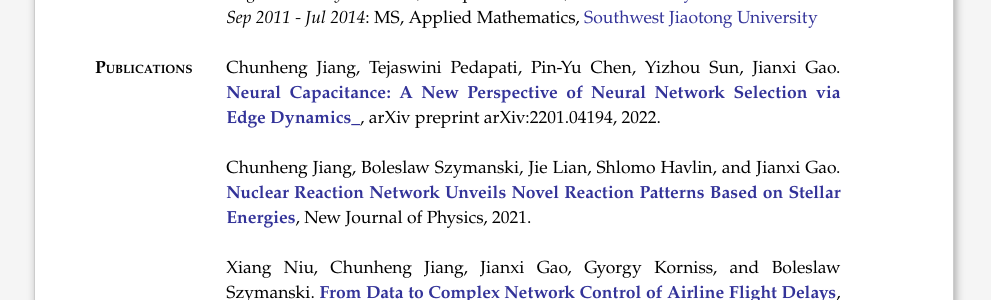
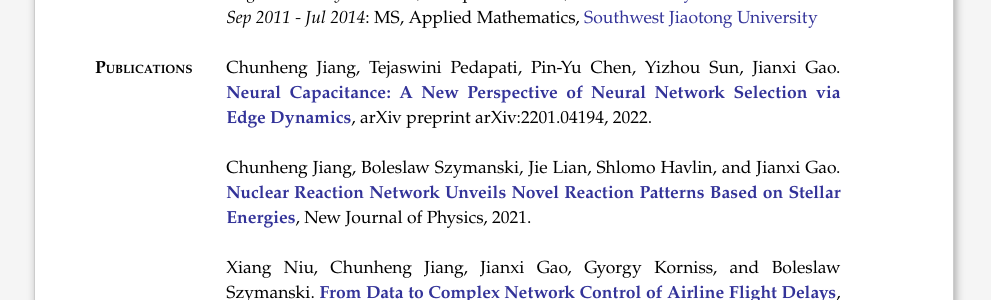
Before and after one commit to horsehour/horsehour.github.io, a Jekyll site: the page built from index.md, in a window 1280 px wide and 900 px high, scrolled down 484 px. Shown: the part 175-475 px from the top of the window, without its empty margins (146-1137 px from the left). Built offline with Jekyll 4.4.1, drawn with Linux system fonts in a browser that asks for light colours; comment, search, counter and statistics services are not loaded.

Commit message:
underscore is removed from publications

```diff
--- a/index.md
+++ b/index.md
@@ -47,7 +47,7 @@ Publications
 ============
 Chunheng Jiang, Tejaswini Pedapati, Pin-Yu Chen, Yizhou Sun, Jianxi Gao.
 <b>[Neural Capacitance: A New Perspective of Neural
-Network Selection via Edge Dynamics_][capacitance]{:target="_blank"}</b>,
+Network Selection via Edge Dynamics][capacitance]{:target="_blank"}</b>,
 arXiv preprint arXiv:2201.04194, 2022.
 
 Chunheng Jiang, Boleslaw Szymanski, Jie Lian, Shlomo Havlin, and Jianxi Gao.
```
Also changed, not shown: other parts of index.md (+1 -1 lines), 1 other file.
